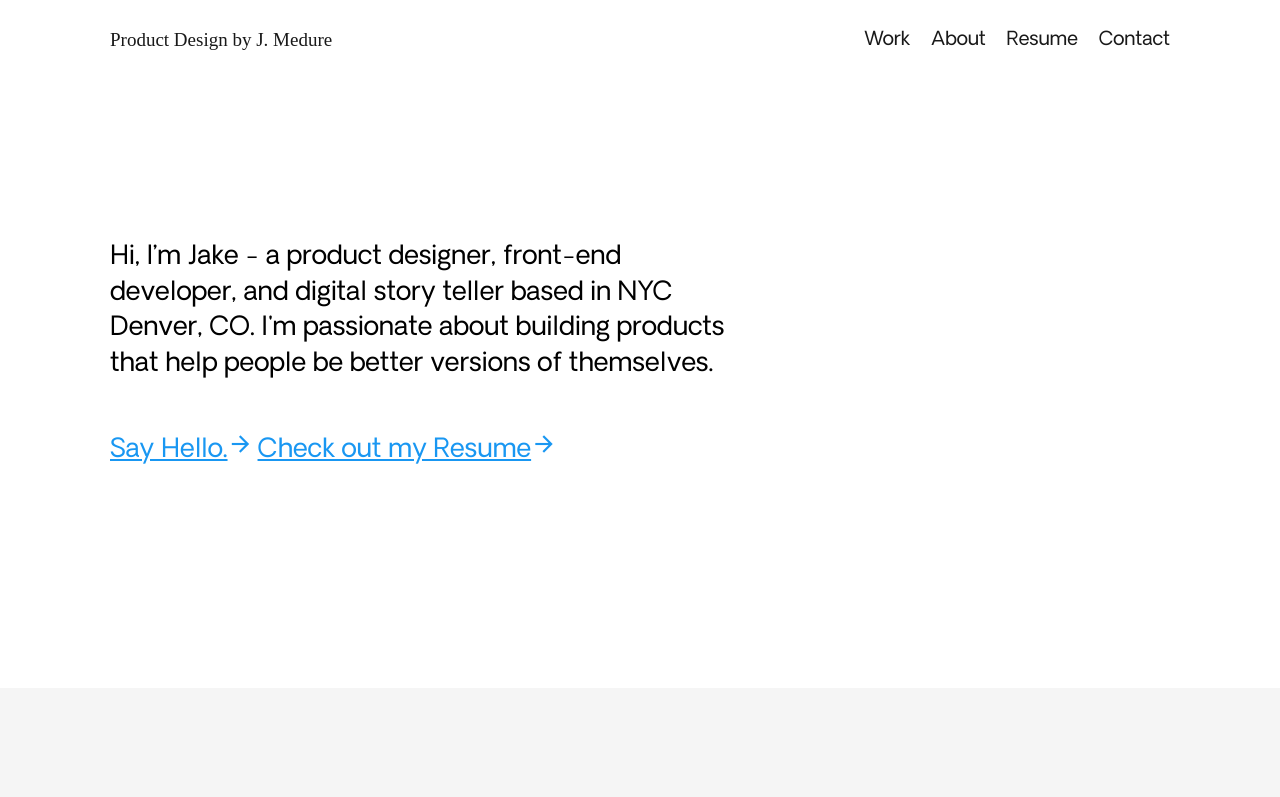
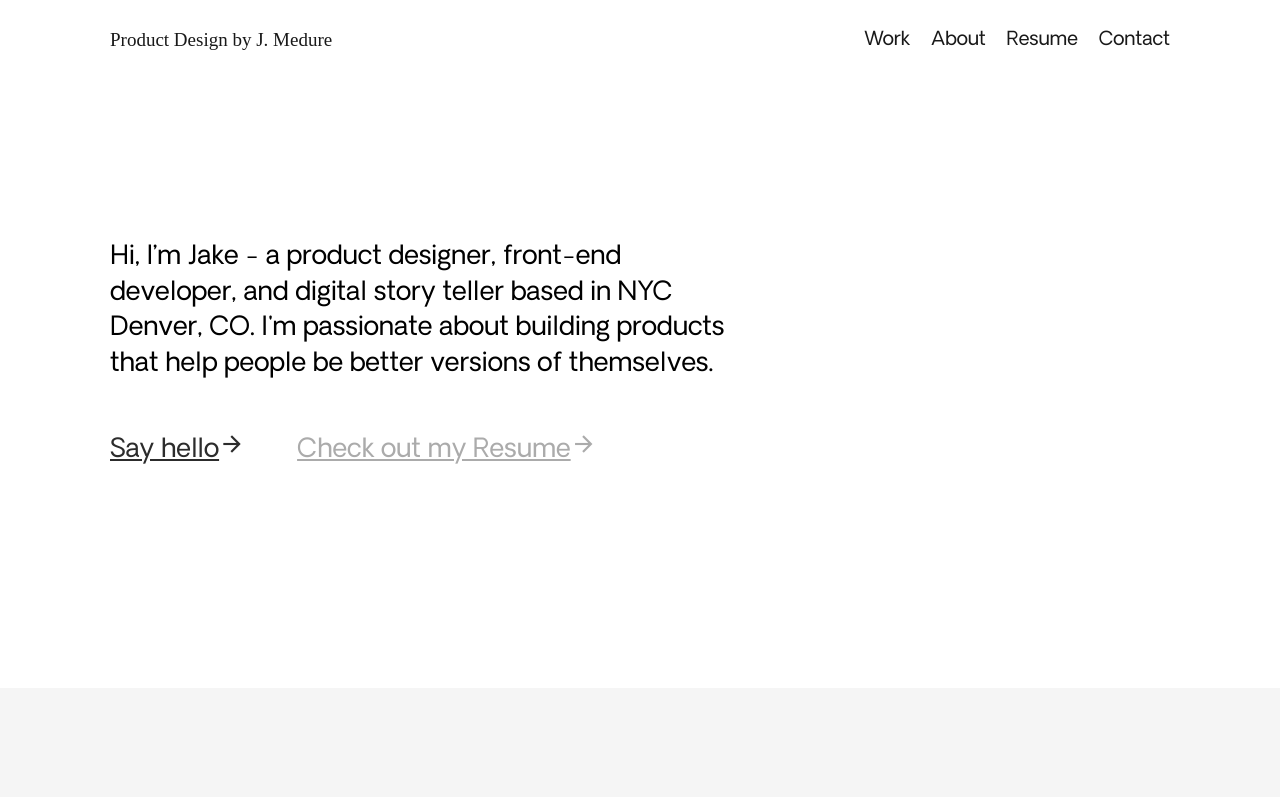
Before and after one commit to jmedure/jacobmedure.com, a plain HTML site: page public/index.html in a window 1280 px wide. Shown: the top 797 px of the page. Drawn offline with Linux system fonts and the light colour scheme; files whose address does not match are found by name.

Commit message:
A changes on homepage

```diff
--- a/public/index.html
+++ b/public/index.html
@@ -67,8 +67,8 @@
             </p>
 
             <div class="a-block">
-              <a class="oakes">Say Hello.<span class="material-icons md-26">arrow_forward</span></a>
-              <a class="oakes" id="2" >Check out my Resume<span class="material-icons md-26">arrow_forward</span></a>
+              <a class="oakes">Say hello<span class="material-icons md-26">arrow_forward</span></a>
+              <a id="second" class="oakes">Check out my Resume<span class="material-icons md-26">arrow_forward</span></a>
             </div>
 
           </div>
--- a/public/style.css
+++ b/public/style.css
@@ -166,9 +166,35 @@
   a.oakes {
     font-family: 'OakesGrotesk-Regular', sans-serif;
     font-size: 26px;
-    transition: .25s;
-    color: #1997F2;
+    transition: color .2s ease-in-out;
     text-decoration: underline;
+    color: var(--c7);
+  }
+
+  a.oakes span:hover{
+    transform: translate(80px);
+  }
+
+  /* effect-shine */
+  /* a.effect-shine:hover {
+    -webkit-mask-image: linear-gradient(-75deg, rgba(0,0,0,.6) 30%, #000 50%, rgba(0,0,0,.6) 70%);
+    -webkit-mask-size: 200%;
+    animation: shine 2s infinite;
+  }
+
+  @-webkit-keyframes shine {
+    from {
+      -webkit-mask-position: 150%;
+    }
+
+    to {
+      -webkit-mask-position: -50%;
+    }
+  } */
+
+  #second {
+    color: var(--c5);
+    margin-left: 48px;
   }
 
   a.dm {
```
Also changed, not shown: 1 other file.
